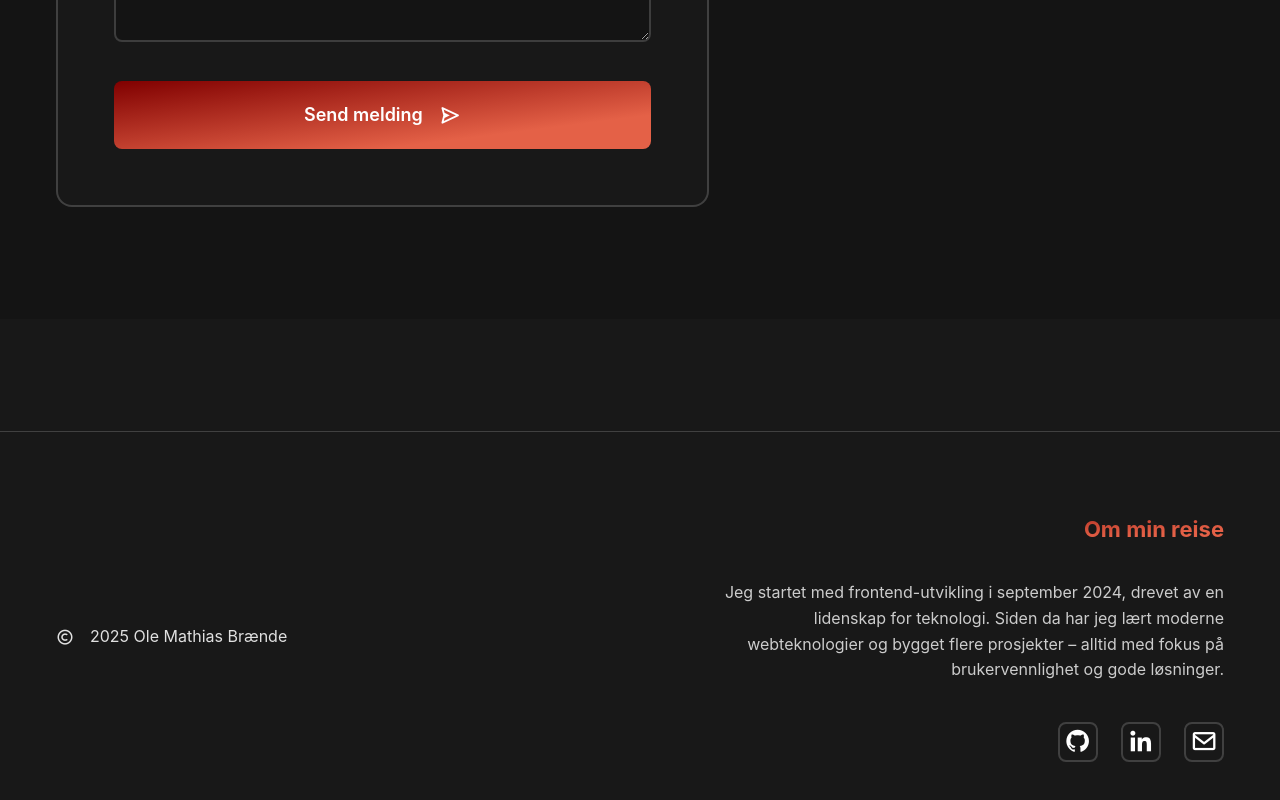
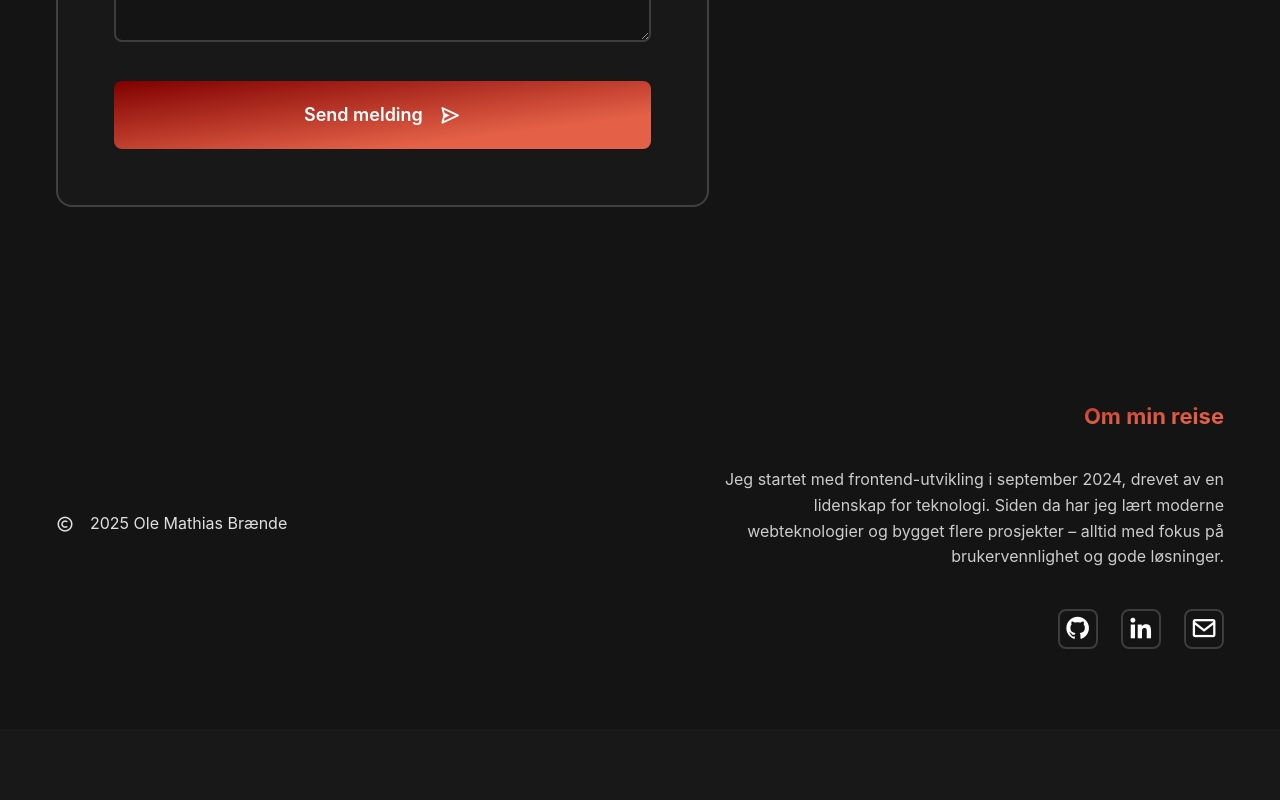
Before and after one commit to Olebraende/portfolio-olebrande, a React (Vite) app: page /kontakt in a window 1280 px wide. Shown: the part 1305-2105 px from the top of the page. After the commit the page ends 2034 px from the top, so only its background shows below. Built offline with nearby package versions, Linux system fonts and the light colour scheme.

Commit message:
Fixed a few minor things, like the bg-color on the footer, and some borders.

```diff
--- a/src/styles/modules/Footer.module.css
+++ b/src/styles/modules/Footer.module.css
@@ -1,8 +1,8 @@
 .footer {
-  background-color: var(--color-background);
-  border-top: 1px solid var(--color-border);
+  background-color: var(--color-background-secondary);
+  /* border-top: 1px solid var(--color-border); */
   padding: var(--space-2xl) 0;
-  margin-top: var(--space-3xl);
+  margin-top: var(--space-1xl);
 }
 
 .container {
--- a/src/styles/modules/NowBuilding.module.css
+++ b/src/styles/modules/NowBuilding.module.css
@@ -1,8 +1,8 @@
 .nowBuilding {
   padding: var(--space-2xl) 0;
   background-color: var(--color-background);
-  border-top: 1px solid var(--color-border);
-  border-bottom: 1px solid var(--color-border);
+  /* border-top: 1px solid var(--color-border); */
+  /* border-bottom: 1px solid var(--color-border); */
 }
 
 .content {
```
